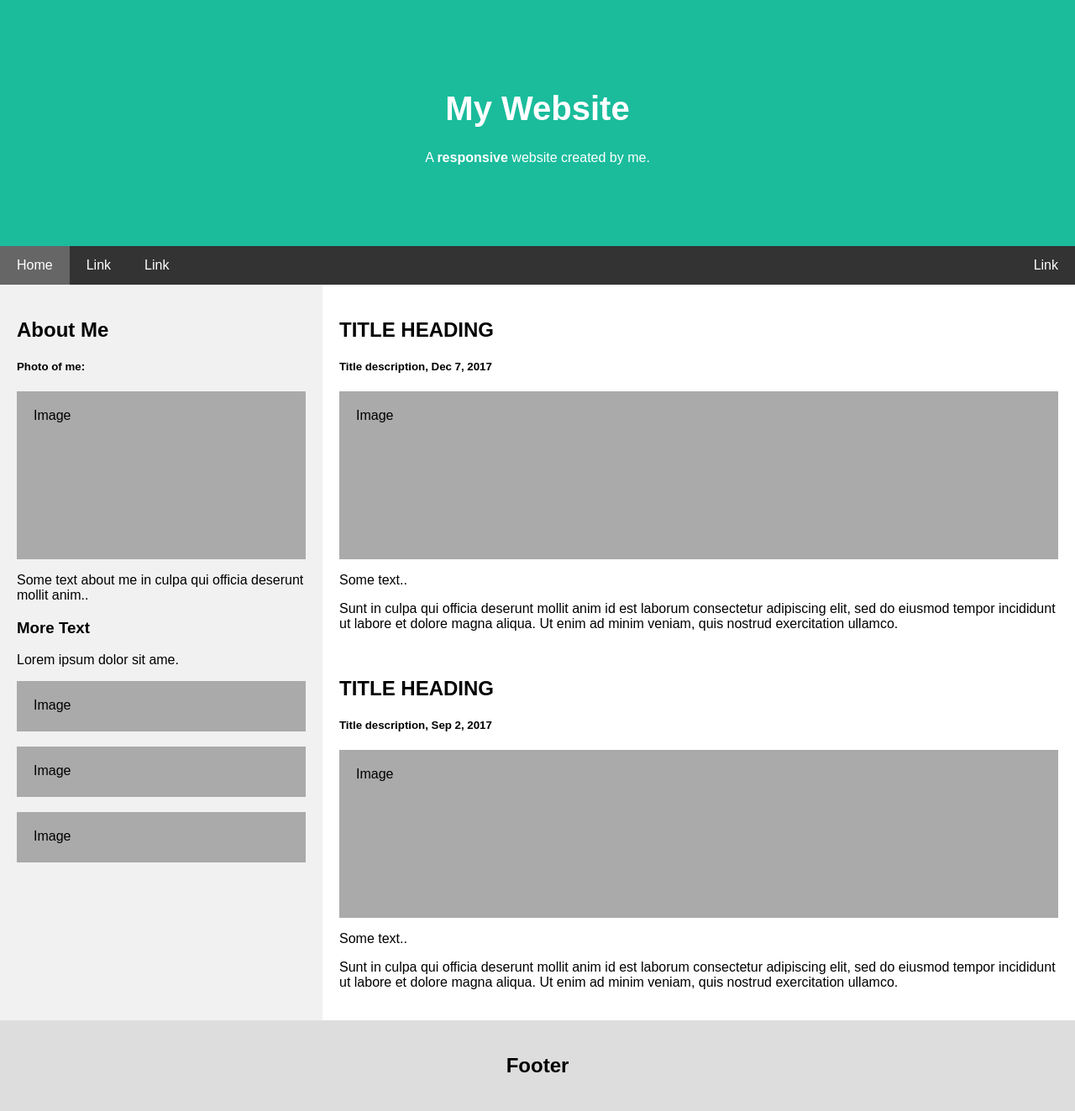
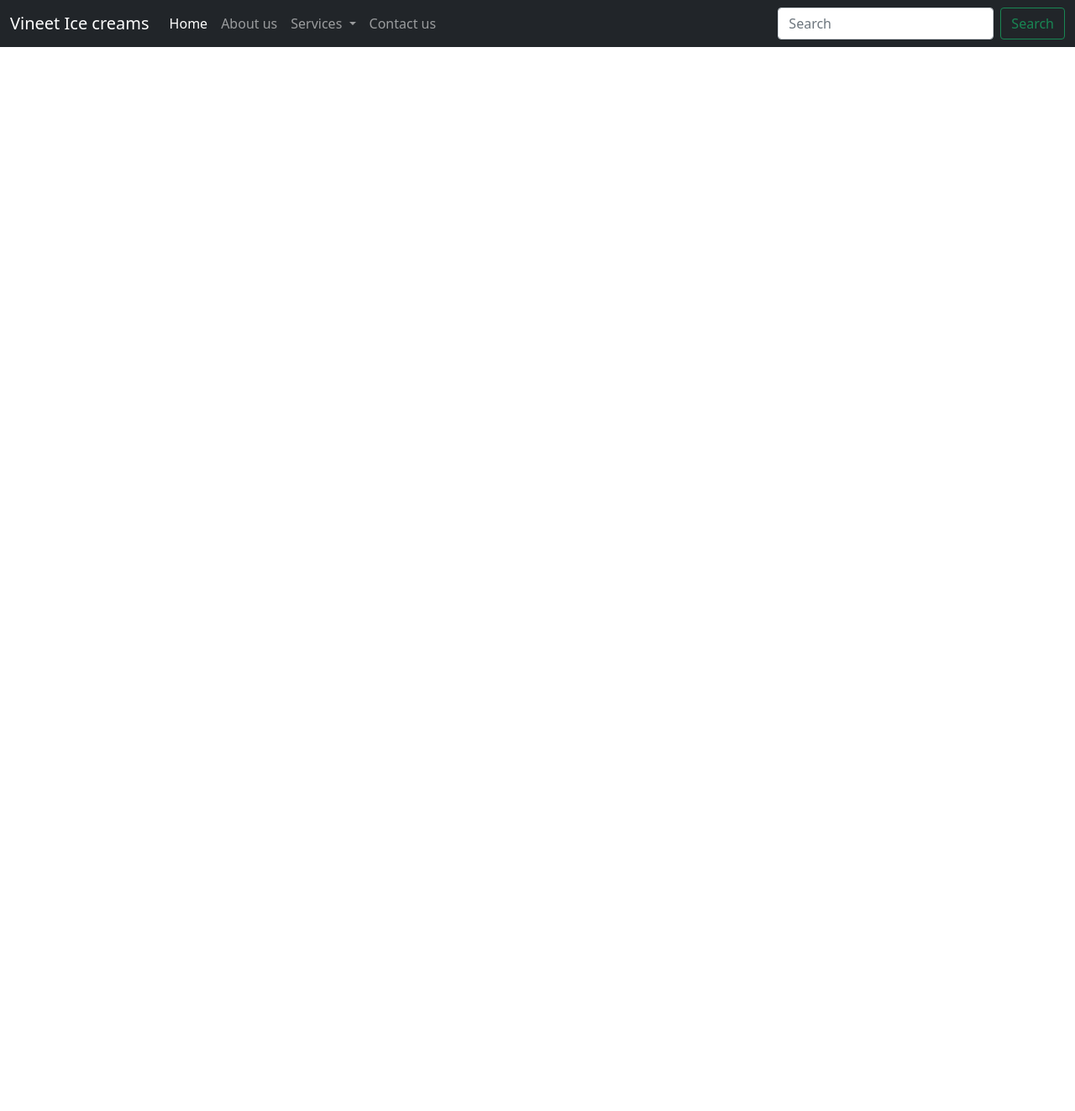
Before and after one commit to vineetkhisty/UI-Practice, a Django app: page / in a window 1280 px wide. Shown: the whole page at 84% size. After the commit the page ends 56 px from the top, so only its background shows below. Run offline with Django 4.2, Linux system fonts and the light colour scheme.

Commit message:
Modified index page

```diff
--- a/Django/mysite/template/index.html
+++ b/Django/mysite/template/index.html
@@ -1,169 +1,62 @@
-<!DOCTYPE html>
+<!doctype html>
 <html lang="en">
   <head>
-<title>Home Page    </title>
-<meta charset="UTF-8">
+    <!-- Required meta tags -->
+    <meta charset="utf-8">
     <meta name="viewport" content="width=device-width, initial-scale=1">
-<style>
-* {
-  box-sizing: border-box;
-}
 
-/* Style the body */
-body {
-  font-family: Arial, Helvetica, sans-serif;
-  margin: 0;
-}
+    <!-- Bootstrap CSS -->
+    <link href="https://cdn.jsdelivr.net/npm/bootstrap@5.1.3/dist/css/bootstrap.min.css" rel="stylesheet" integrity="sha384-1BmE4kWBq78iYhFldvKuhfTAU6auU8tT94WrHftjDbrCEXSU1oBoqyl2QvZ6jIW3" crossorigin="anonymous">
 
-/* Header/logo Title */
-.header {
-  padding: 80px;
-  text-align: center;
-  background: #1abc9c;
-  color: white;
-}
-
-/* Increase the font size of the heading */
-.header h1 {
-  font-size: 40px;
-}
-
-/* Sticky navbar - toggles between relative and fixed, depending on the scroll position. It is positioned relative until a given offset position is met in the viewport - then it "sticks" in place (like position:fixed). The sticky value is not supported in IE or Edge 15 and earlier versions. However, for these versions the navbar will inherit default position */
-.navbar {
-  overflow: hidden;
-  background-color: #333;
-  position: sticky;
-  position: -webkit-sticky;
-  top: 0;
-}
-
-/* Style the navigation bar links */
-.navbar a {
-  float: left;
-  display: block;
-  color: white;
-  text-align: center;
-  padding: 14px 20px;
-  text-decoration: none;
-}
-
-
-/* Right-aligned link */
-.navbar a.right {
-  float: right;
-}
-
-/* Change color on hover */
-.navbar a:hover {
-  background-color: #ddd;
-  color: black;
-}
-
-/* Active/current link */
-.navbar a.active {
-  background-color: #666;
-  color: white;
-}
-
-/* Column container */
-.row {
-  display: -ms-flexbox; /* IE10 */
-  display: flex;
-  -ms-flex-wrap: wrap; /* IE10 */
-  flex-wrap: wrap;
-}
-
-/* Create two unequal columns that sits next to each other */
-/* Sidebar/left column */
-.side {
-  -ms-flex: 30%; /* IE10 */
-  flex: 30%;
-  background-color: #f1f1f1;
-  padding: 20px;
-}
-
-/* Main column */
-.main {
-  -ms-flex: 70%; /* IE10 */
-  flex: 70%;
-  background-color: white;
-  padding: 20px;
-}
-
-/* Fake image, just for this example */
-.fakeimg {
-  background-color: #aaa;
-  width: 100%;
-  padding: 20px;
-}
-
-/* Footer */
-.footer {
-  padding: 20px;
-  text-align: center;
-  background: #ddd;
-}
-
-/* Responsive layout - when the screen is less than 700px wide, make the two columns stack on top of each other instead of next to each other */
-@media screen and (max-width: 700px) {
-  .row {
-    flex-direction: column;
-  }
-}
-
-/* Responsive layout - when the screen is less than 400px wide, make the navigation links stack on top of each other instead of next to each other */
-@media screen and (max-width: 400px) {
-  .navbar a {
-    float: none;
-    width: 100%;
-  }
-}
-</style>
+    <title>Vineet Ice creams</title>
   </head>
   <body>
-
-<div class="header">
-  <h1>My Website</h1>
-  <p>A <b>responsive</b> website created by me.</p>
-</div>
-
-<div class="navbar">
-  <a href="#" class="active">Home</a>
-  <a href="#">Link</a>
-  <a href="#">Link</a>
-  <a href="#" class="right">Link</a>
-</div>
-
-<div class="row">
-  <div class="side">
-    <h2>About Me</h2>
-    <h5>Photo of me:</h5>
-    <div class="fakeimg" style="height:200px;">Image</div>
-    <p>Some text about me in culpa qui officia deserunt mollit anim..</p>
-    <h3>More Text</h3>
-    <p>Lorem ipsum dolor sit ame.</p>
-    <div class="fakeimg" style="height:60px;">Image</div><br>
-    <div class="fakeimg" style="height:60px;">Image</div><br>
-    <div class="fakeimg" style="height:60px;">Image</div>
-  </div>
-  <div class="main">
-    <h2>TITLE HEADING</h2>
-    <h5>Title description, Dec 7, 2017</h5>
-    <div class="fakeimg" style="height:200px;">Image</div>
-    <p>Some text..</p>
-    <p>Sunt in culpa qui officia deserunt mollit anim id est laborum consectetur adipiscing elit, sed do eiusmod tempor incididunt ut labore et dolore magna aliqua. Ut enim ad minim veniam, quis nostrud exercitation ullamco.</p>
-    <br>
-    <h2>TITLE HEADING</h2>
-    <h5>Title description, Sep 2, 2017</h5>
-    <div class="fakeimg" style="height:200px;">Image</div>
-    <p>Some text..</p>
-    <p>Sunt in culpa qui officia deserunt mollit anim id est laborum consectetur adipiscing elit, sed do eiusmod tempor incididunt ut labore et dolore magna aliqua. Ut enim ad minim veniam, quis nostrud exercitation ullamco.</p>
+    <nav class="navbar navbar-expand-lg navbar-dark bg-dark">
+        <div class="container-fluid">
+          <a class="navbar-brand" href="#">Vineet Ice creams</a>
+          <button class="navbar-toggler" type="button" data-bs-toggle="collapse" data-bs-target="#navbarSupportedContent" aria-controls="navbarSupportedContent" aria-expanded="false" aria-label="Toggle navigation">
+            <span class="navbar-toggler-icon"></span>
+          </button>
+          <div class="collapse navbar-collapse" id="navbarSupportedContent">
+            <ul class="navbar-nav me-auto mb-2 mb-lg-0">
+              <li class="nav-item">
+                <a class="nav-link active" aria-current="page" href="/">Home</a>
+              </li>
+              <li class="nav-item">
+                <a class="nav-link" href="/about">About us</a>
+              </li>
+              <li class="nav-item dropdown">
+                <a class="nav-link dropdown-toggle" href="/service" id="navbarDropdown" role="button" data-bs-toggle="dropdown" aria-expanded="false">
+                  Services
+                </a>
+                <ul class="dropdown-menu" aria-labelledby="navbarDropdown">
+                  <li><a class="dropdown-item" href="/service">Ice creams</a></li>
+                  <li><a class="dropdown-item" href="/service">Mastani</a></li>
+                  <li><hr class="dropdown-divider"></li>
+                  <li><a class="dropdown-item" href="/service">Family pack</a></li>
+                </ul>
+              </li>
+              <li class="nav-item">
+                <a class="nav-link" href="/contact">Contact us</a>
+              </li>
+            </ul>
+            <form class="d-flex">
+              <input class="form-control me-2" type="search" placeholder="Search" aria-label="Search">
+              <button class="btn btn-outline-success" type="submit">Search</button>
+            </form>
           </div>
         </div>
+      </nav>
 
-<div class="footer">
-  <h2>Footer</h2>
-</div>
+    <!-- Optional JavaScript; choose one of the two! -->
 
+    <!-- Option 1: Bootstrap Bundle with Popper -->
+    <script src="https://cdn.jsdelivr.net/npm/bootstrap@5.1.3/dist/js/bootstrap.bundle.min.js" integrity="sha384-ka7Sk0Gln4gmtz2MlQnikT1wXgYsOg+OMhuP+IlRH9sENBO0LRn5q+8nbTov4+1p" crossorigin="anonymous"></script>
+
+    <!-- Option 2: Separate Popper and Bootstrap JS -->
+    <!--
+    <script src="https://cdn.jsdelivr.net/npm/@popperjs/core@2.10.2/dist/umd/popper.min.js" integrity="sha384-7+zCNj/IqJ95wo16oMtfsKbZ9ccEh31eOz1HGyDuCQ6wgnyJNSYdrPa03rtR1zdB" crossorigin="anonymous"></script>
+    <script src="https://cdn.jsdelivr.net/npm/bootstrap@5.1.3/dist/js/bootstrap.min.js" integrity="sha384-QJHtvGhmr9XOIpI6YVutG+2QOK9T+ZnN4kzFN1RtK3zEFEIsxhlmWl5/YESvpZ13" crossorigin="anonymous"></script>
+    -->
   </body>
 </html>
```
Lines whose indentation alone changed are shown as unchanged.
